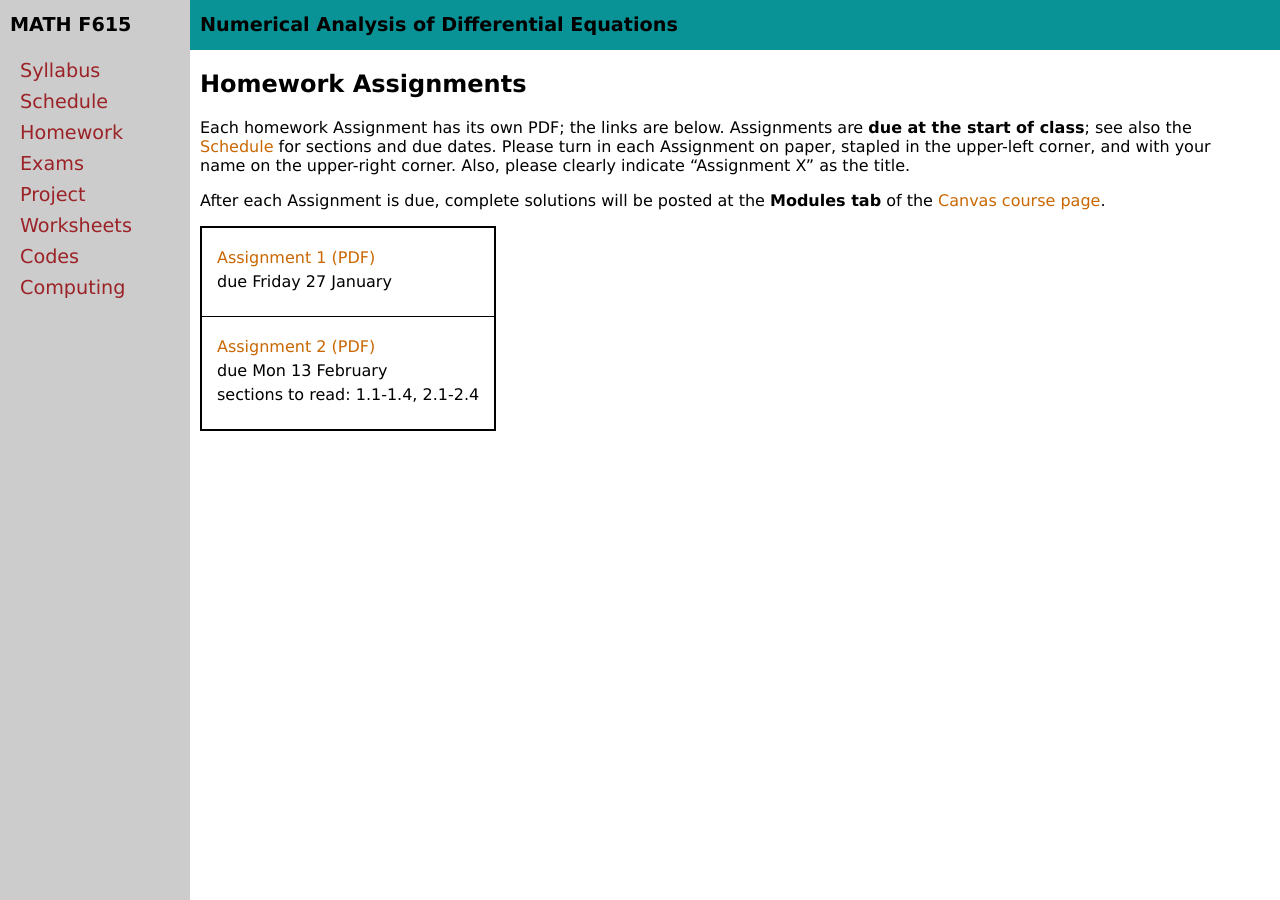
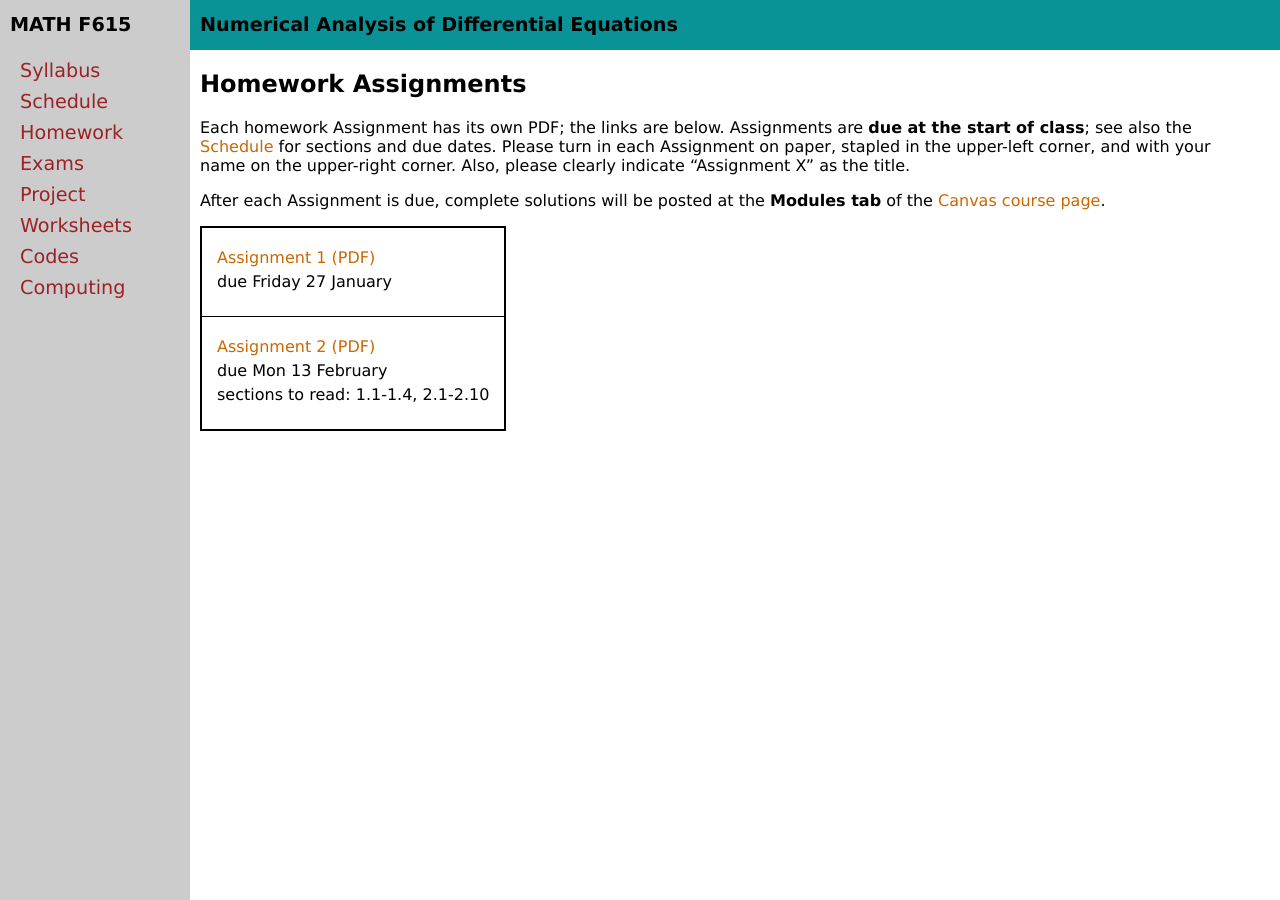
Before and after one commit to bueler/nade, a Jekyll site: the page built from homework.md, in a window 1280 px wide. Built offline with Jekyll 4.4.1, drawn with Linux system fonts in a browser that asks for light colours.

Commit message:
sections *to read*, it says

```diff
--- a/_data/homework.yml
+++ b/_data/homework.yml
@@ -8,4 +8,4 @@ homework:
 - name: Assignment 2
   due: Mon 13 February
   blank: A2.pdf
-  sections: 1.1-1.4, 2.1-2.4
+  sections: 1.1-1.4, 2.1-2.10
```
